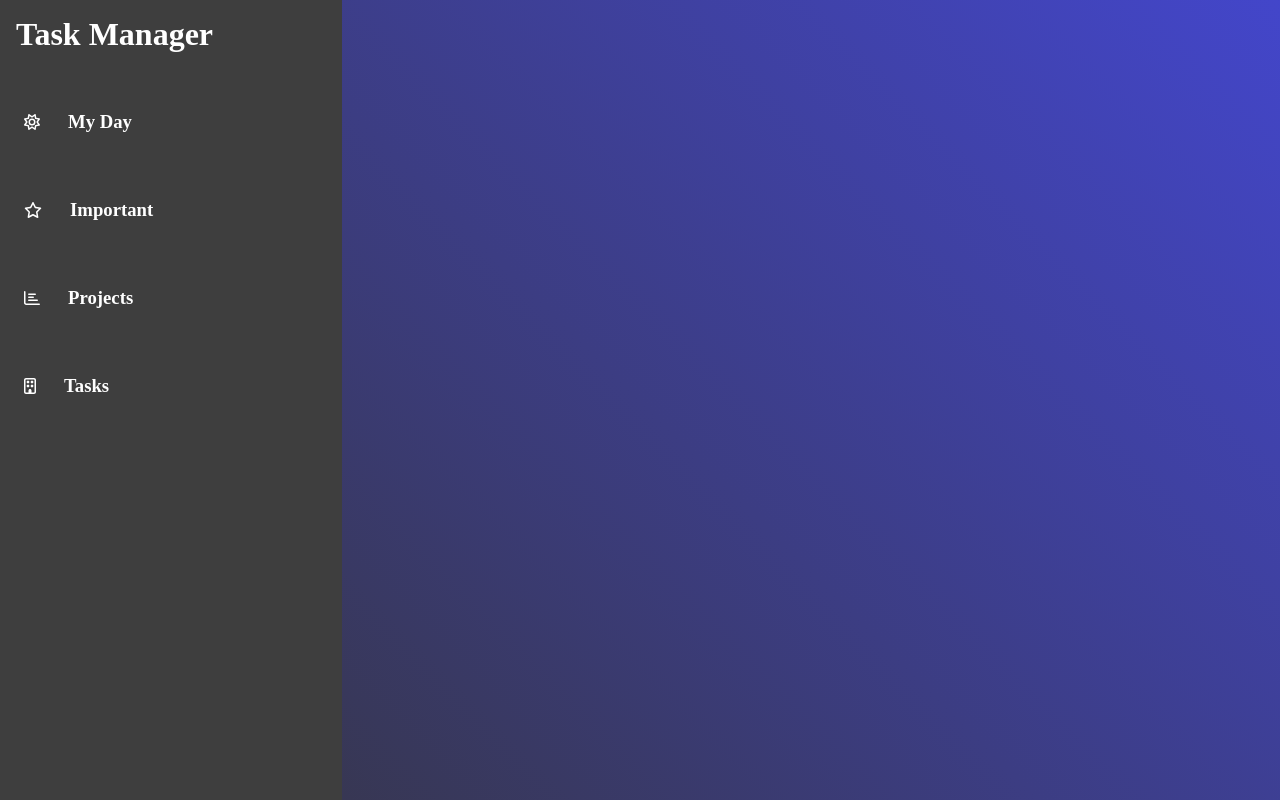
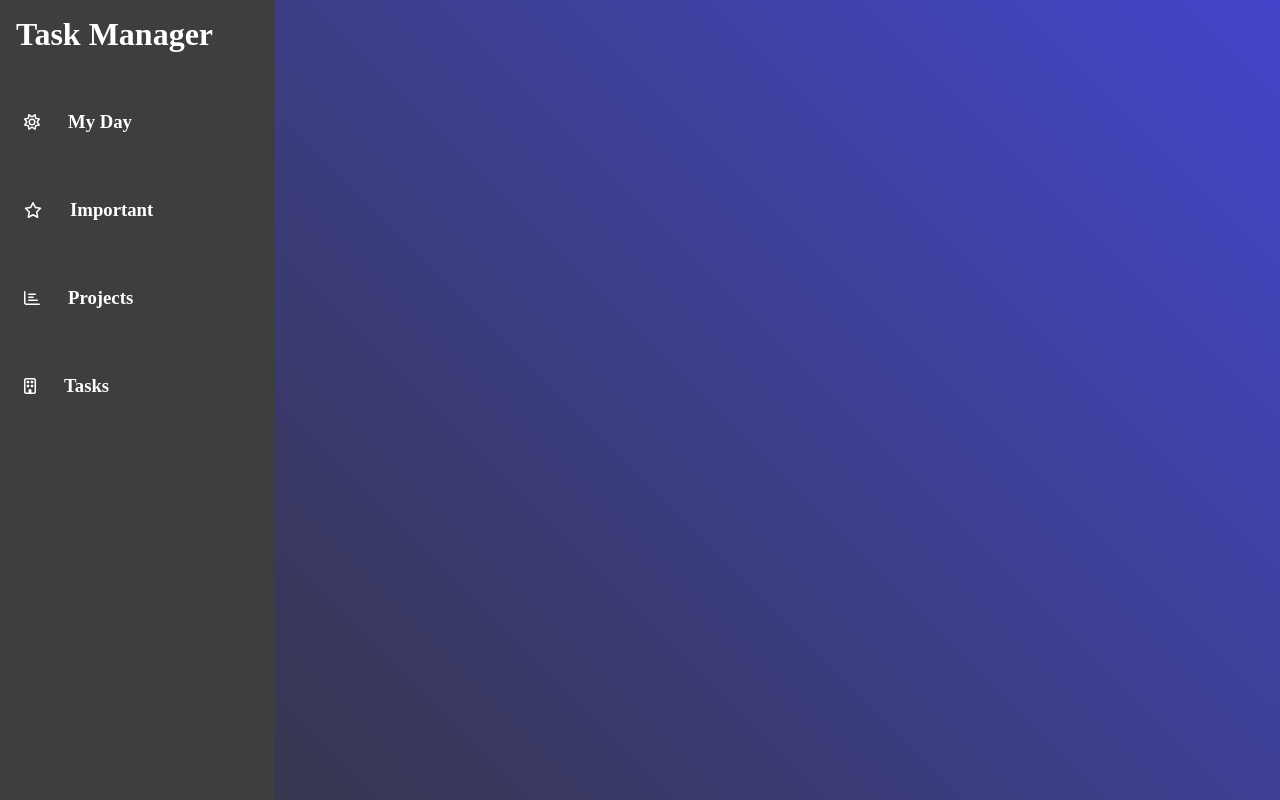
Before and after one commit to Khrononian/Task-Tracker, a React (Vite) app: page / in a window 1280 px wide. Built offline with nearby package versions, Linux system fonts and the light colour scheme.

Commit message:
Changed width values

```diff
--- a/src/App.module.css
+++ b/src/App.module.css
@@ -47,6 +47,5 @@
 }
 .components {
     min-height: 100vh;
-    /* width: 70%; */
-    width: 70%;
+    width: 100%;
 }
--- a/src/Styles.module.css
+++ b/src/Styles.module.css
@@ -4,7 +4,7 @@
     min-height: 95.1vh;
     height: auto;
     padding: 2.5em 2.5em 1.5em 3em;
-    width: 90%;
+    /* width: 90%; */
     position: relative;
 }
 .innerBackground {
```
